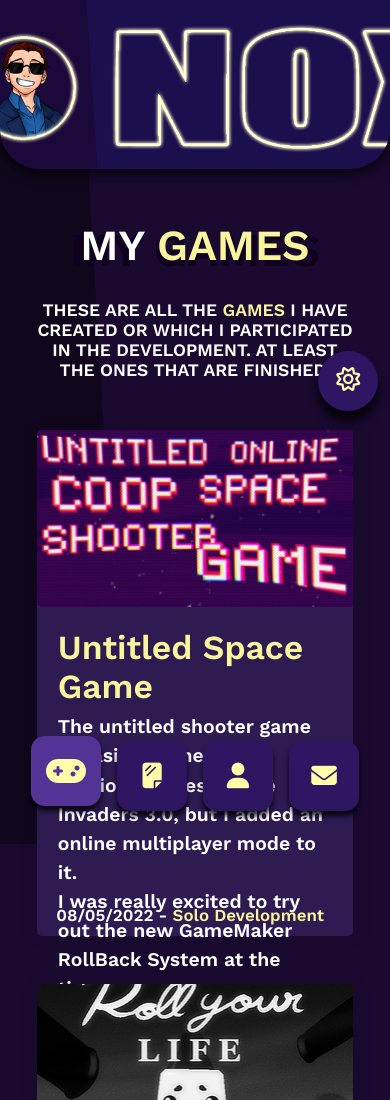
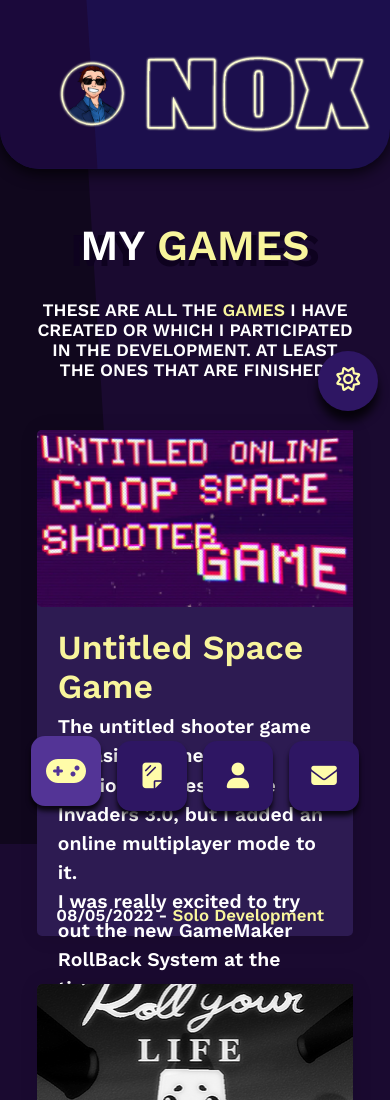
Before and after one commit to Nox2004/WebPortfolio_OLD, a plain HTML site: page index.html in a window 390 px wide. Shown: the top 1100 px of the page. Drawn offline with nearby package versions, Linux system fonts and the light colour scheme.

Commit message:
Changes logo size in mobile

```diff
--- a/styles/_media.scss
+++ b/styles/_media.scss
@@ -2,6 +2,9 @@
 {
     header {
         height : 20vh;
+        .logo {
+            transform: scale(0.6) translateY(-160%);
+        }
         // .logo  {
         //     .logo-text {
         //         max-width: 100vw;
```
Also changed, not shown: styles/styles.css, 1 other file.
